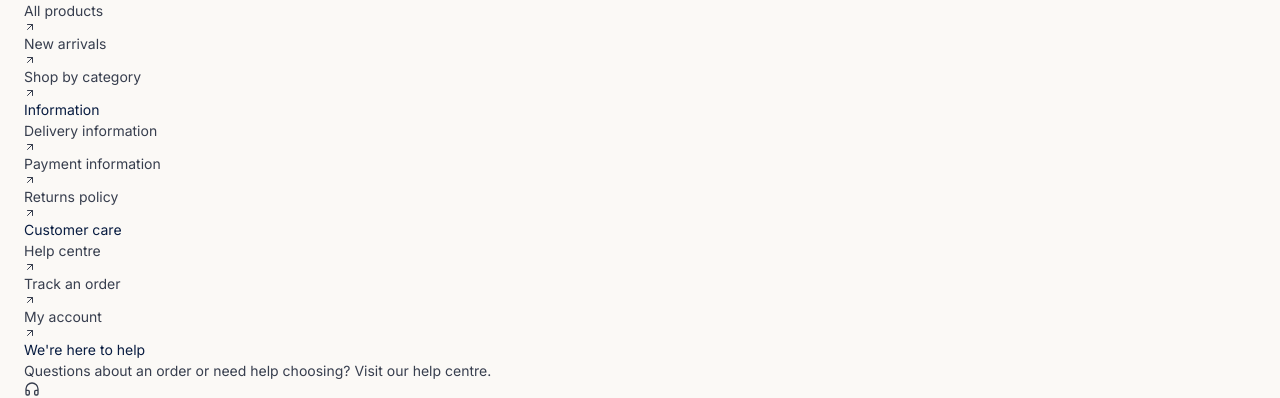
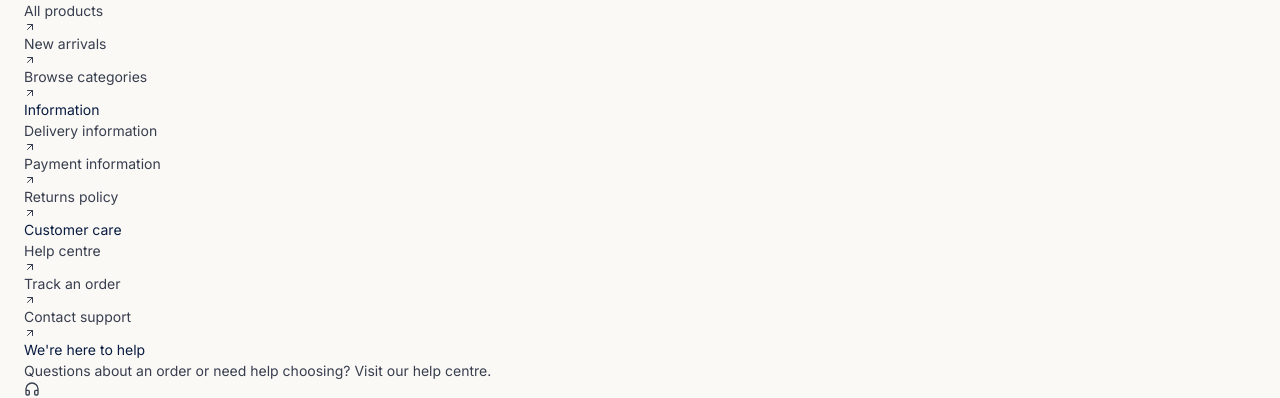
Before and after one commit to Richardjames2023/my-devops-project, a Next.js app in the folder frontend/client/: page / in a window 1280 px wide. Shown: the part 2837-3235 px from the top of the page. Built offline with nearby package versions, Linux system fonts and the light colour scheme; no server answers.

Commit message:
fix(storefront): keep footer links on confirmed routes

```diff
--- a/frontend/client/src/components/Footer.tsx
+++ b/frontend/client/src/components/Footer.tsx
@@ -8,7 +8,7 @@ const footerGroups = [
     links: [
       { label: "All products", href: "/products" },
       { label: "New arrivals", href: "/products?sort=newest" },
-      { label: "Shop by category", href: "/#shop-by-category" },
+      { label: "Browse categories", href: "/products" },
     ],
   },
   {
@@ -24,7 +24,7 @@ const footerGroups = [
     links: [
       { label: "Help centre", href: "/help" },
       { label: "Track an order", href: "/track-order" },
-      { label: "My account", href: "/account" },
+      { label: "Contact support", href: "/help" },
     ],
   },
 ];
```
